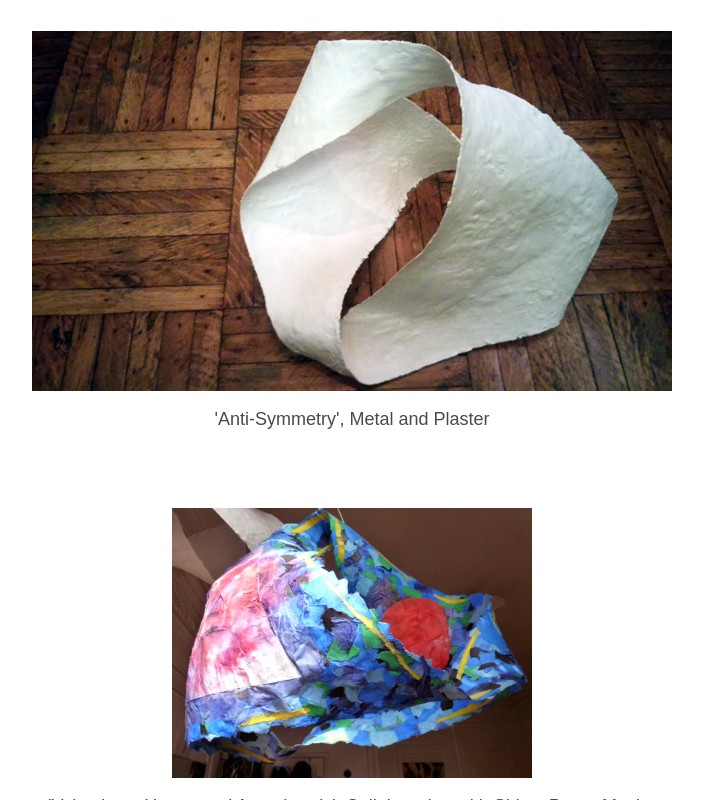
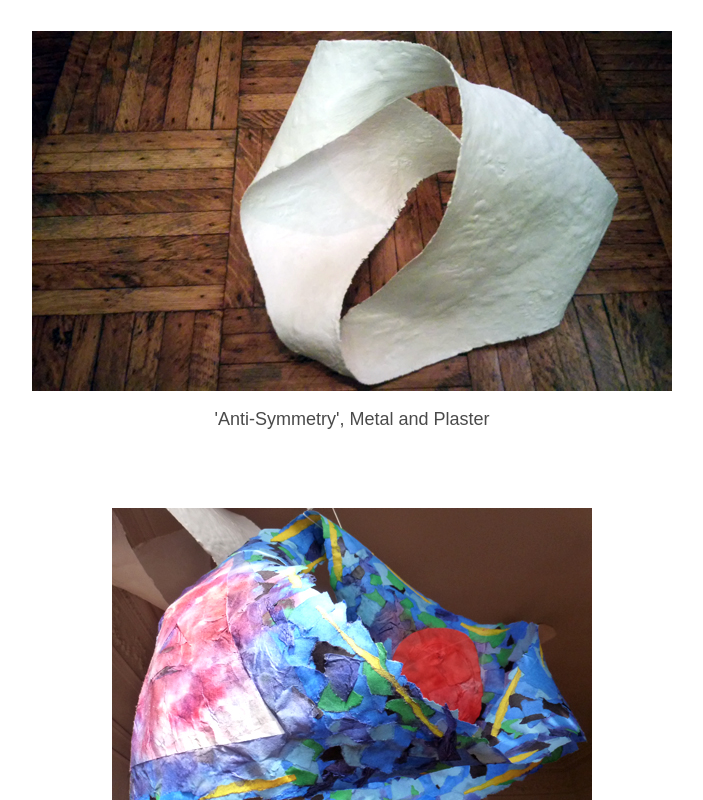
Before and after one commit to knotform/aaron.hope.art.github.io, a plain HTML site: page index.html in a window 1280 px wide. Shown: the part 2000-2800 px from the top of the page, without its empty margins (288-991 px from the left). Drawn offline with Linux system fonts and the light colour scheme.

Commit message:
Create index.html

```diff
--- a/index.html
+++ b/index.html
@@ -86,7 +86,7 @@ Plaster</font></p>
 
 
 
-<p align="center"><img src="thumbs/Valentines3.jpg" width="360" heigth="421"
+<p align="center"><img src="thumbs/Valentines3.jpg" width="480" heigth="360"
 
 border="0" alt="Valentines, Hearts and Arrowheads" align="center"></p>
 <p align="center"><font size="4" color="4A4A4A">'Valentines, Hearts and Arrowheads', Collaboration
```
